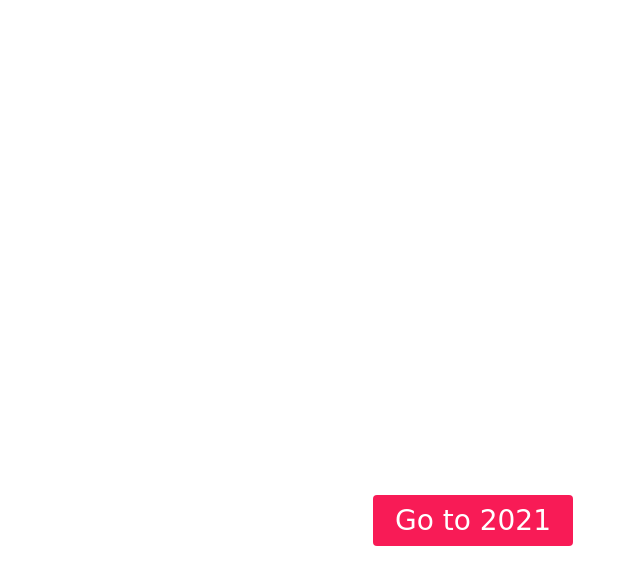
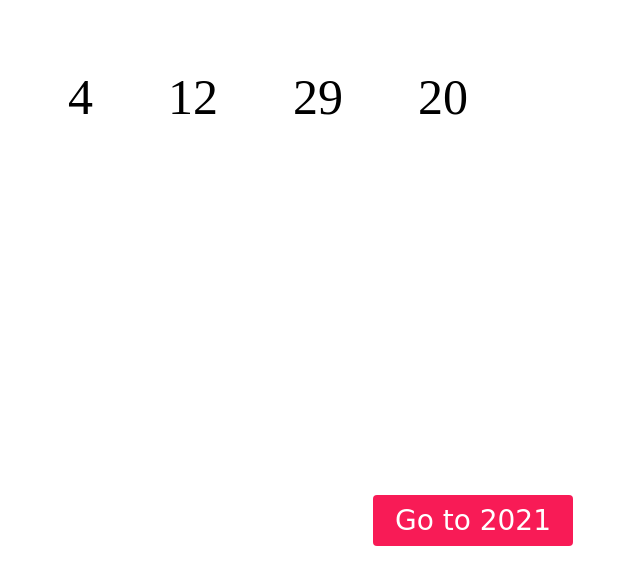
Before and after one commit to BAYTAMBAY/MerryChristmas, a plain HTML site: page index.html in a window 1280 px wide. Shown: the whole page, without its empty margins (372-1012 px from the left). Drawn offline with Linux system fonts and the light colour scheme; a web font is replaced by a local one.

Commit message:
Update index.html

```diff
--- a/index.html
+++ b/index.html
@@ -31,6 +31,24 @@
     <link rel="stylesheet" href="Grid.css">
 
     <title>xd</title>
+    <style media="screen">
+.container1{
+    display: grid;
+    grid-template-columns: 1fr 6fr 1fr;
+
+}
+.countdown{
+            display: flex;
+            justify-content: space-between;
+            max-width: 400px;
+            margin: 50px auto;
+
+        }
+.countdown div{
+            font-size: 50px;
+
+        }
+    </style>
 </head>
 
 <body>
@@ -43,6 +61,19 @@
        </div>
        <div></div>
    </div>
+   <div class="container1">
+       <div></div>
+       <div>
+      <div class="countdown">
+      <div id="day"> 00</div>
+      <div id="hour">00</div>
+      <div id="minute">00</div>
+      <div id="second">00</div>
+  </div>
+
+       </div>
+       <div></div>
+   </div>
 
 
 
@@ -51,6 +82,6 @@
 
 
 
-
+<script src="Grid.js"></script>
 </body>
 </html>
```
